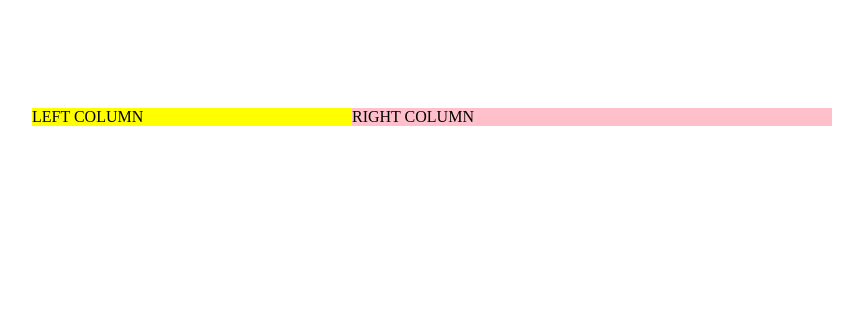
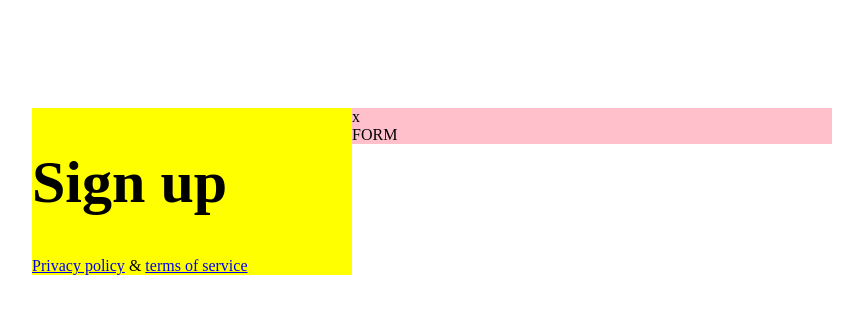
Before and after one commit to front-end-by-rimantas/29-grupe-sign-up, a plain HTML site: page index.html in a window 1280 px wide. Shown: the whole page, without its empty margins (208-1071 px from the left). Drawn offline with Linux system fonts and the light colour scheme.

Commit message:
Basic structure #1

```diff
--- a/css/main.css
+++ b/css/main.css
@@ -14,8 +14,25 @@ main {
   background-color: yellow;
 }
 
+.bottom-links {
+}
+.bottom-links > a {
+}
+.bottom-links > span {
+}
+
+.main-title {
+  font-size: 60px;
+}
+
 .right-column {
   width: 60%;
   float: left;
   background-color: pink;
 }
+
+.close {
+}
+
+.form {
+}
--- a/index.html
+++ b/index.html
@@ -12,10 +12,18 @@
 <body>
     <main>
         <div class="left-column">
-            LEFT COLUMN
+            <h1 class="main-title">Sign up</h1>
+            <div class="bottom-links">
+                <a href="#">Privacy policy</a>
+                <span>&amp;</span>
+                <a href="#">terms of service</a>
+            </div>
         </div>
         <div class="right-column">
-            RIGHT COLUMN
+            <div class="close">x</div>
+            <form class="form">
+                FORM
+            </form>
         </div>
     </main>
 </body>
```
